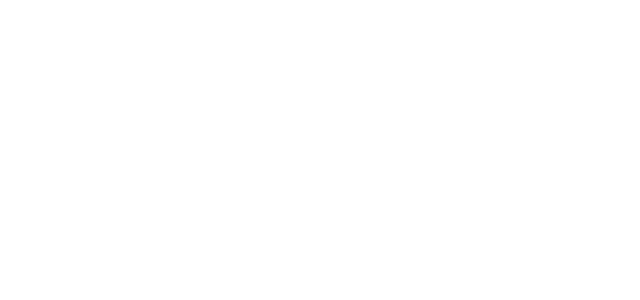
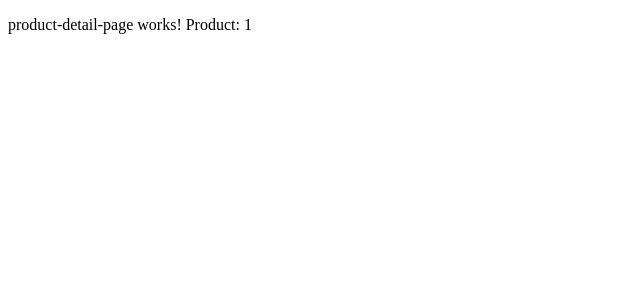
Before and after one commit to Mueller-Patrick/Betterzon, an Angular app in the folder Frontend/: page /product/1 in a window 1280 px wide. Before the commit this address led to /. Shown: the top 300 px of the page, without its empty margins (0-640 px from the left). Built offline with nearby package versions, Linux system fonts and the light colour scheme.

Commit message:
BETTERZON-41: Added routing for product detail pages

```diff
--- a/Frontend/src/app/app.routing.ts
+++ b/Frontend/src/app/app.routing.ts
@@ -8,7 +8,7 @@
 
 const routes: Routes = [
     {path: '', component: LandingpageComponent},
-    {path: 'product', component: ProductDetailPageComponent}
+    {path: 'product/:id', component: ProductDetailPageComponent}
 ];
 
 @NgModule({
--- a/Frontend/src/app/product-detail-page/product-detail-page.component.html
+++ b/Frontend/src/app/product-detail-page/product-detail-page.component.html
@@ -1 +1 @@
-<p>product-detail-page works!</p>
+<p>product-detail-page works! Product: {{productId}}</p>
--- a/Frontend/src/app/product-detail-page/product-detail-page.component.ts
+++ b/Frontend/src/app/product-detail-page/product-detail-page.component.ts
@@ -1,15 +1,21 @@
-import { Component, OnInit } from '@angular/core';
+import {Component, OnInit} from '@angular/core';
+import {Router} from '@angular/router';
 
 @Component({
-  selector: 'app-product-detail-page',
-  templateUrl: './product-detail-page.component.html',
-  styleUrls: ['./product-detail-page.component.css']
+    selector: 'app-product-detail-page',
+    templateUrl: './product-detail-page.component.html',
+    styleUrls: ['./product-detail-page.component.css']
 })
 export class ProductDetailPageComponent implements OnInit {
+    productId: string;
 
-  constructor() { }
+    constructor(
+        private router: Router
+    ) {
+        this.productId = router.url.substr(9, router.url.length);
+    }
 
-  ngOnInit(): void {
-  }
+    ngOnInit(): void {
+    }
 
 }
```
